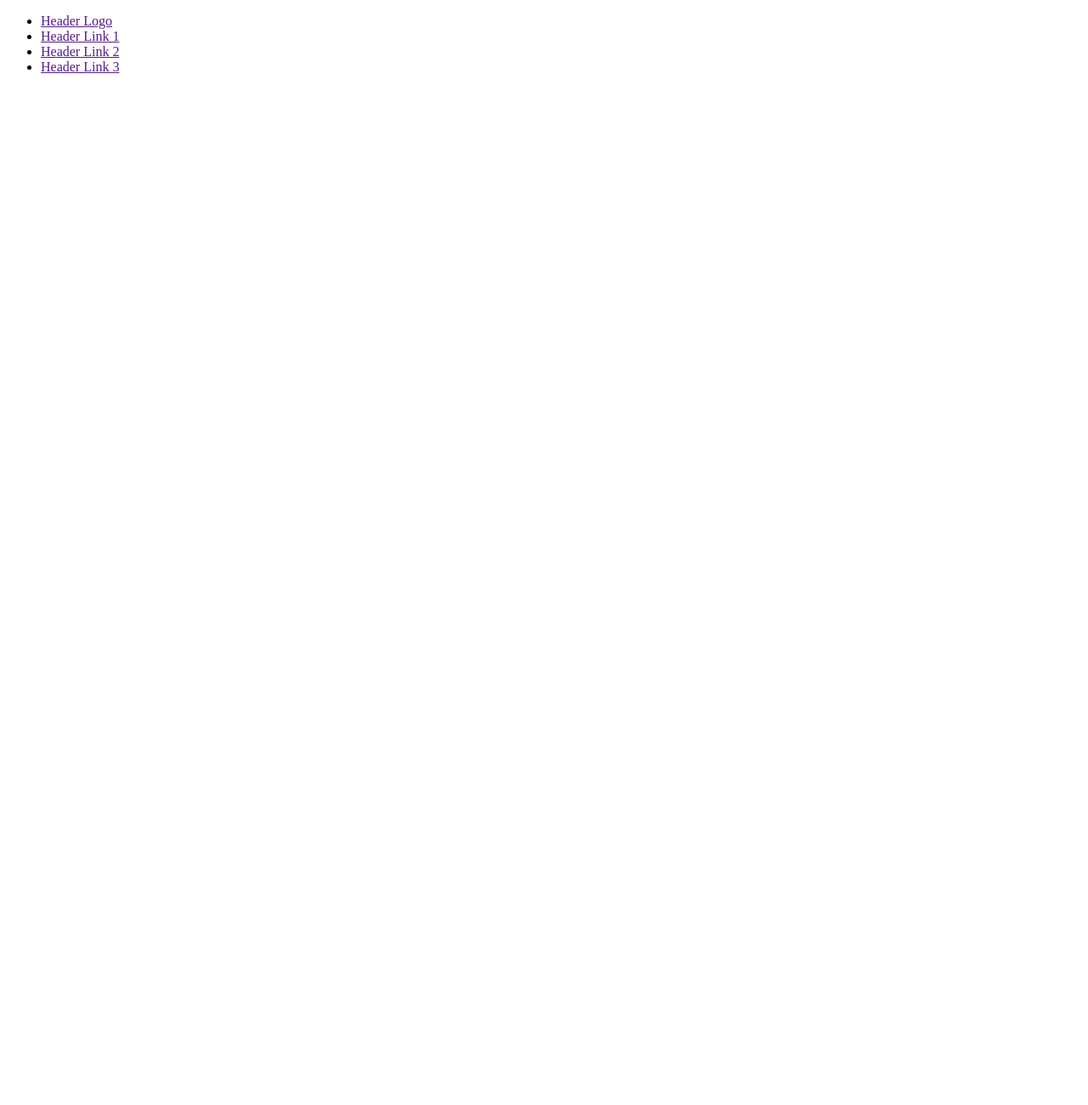
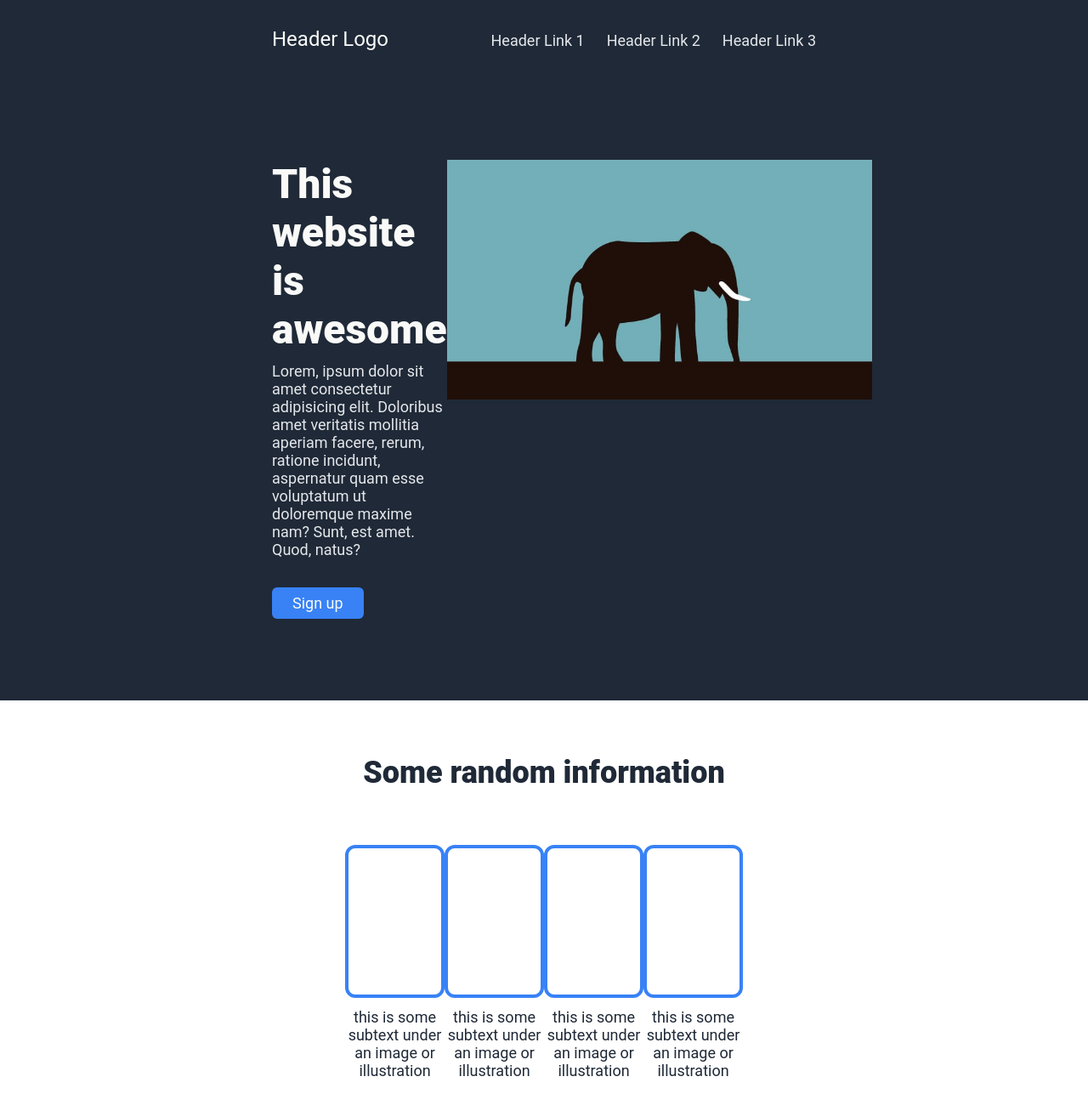
Before and after one commit to nimshrestha/Landing-Page-revamp, a plain HTML site: page index.html in a window 1280 px wide. Shown: the top 1300 px of the page at 85% size. Before the commit the page ends 800 px from the top, so only its background shows below. Drawn offline with Linux system fonts and the light colour scheme.

Commit message:
Add CSS to HTML

```diff
--- a/index.html
+++ b/index.html
@@ -9,15 +9,59 @@
 <body>
     <nav>
         <ul class="header-container">
-            <li class=" header-logo"><a href="">Header Logo</a></li>
+            <li class="header-logo"><a href="">Header Logo</a></li>
             <li class="header-links"><a href="">Header Link 1</a></li>
             <li class="header-links"><a href="">Header Link 2</a></li>
             <li class="header-links"><a href="">Header Link 3</a></li>
 
         </ul>
+    </nav>
+    <div class="hero-container">
+        <div class="hero-text">
+            <div class="hero-title">This website is awesome</div>
+            <div class="hero-description">Lorem, ipsum dolor sit amet consectetur adipisicing elit. Doloribus amet veritatis mollitia aperiam facere, rerum, ratione incidunt, aspernatur quam esse voluptatum ut doloremque maxime nam? Sunt, est amet. Quod, natus?</div>
+            <div class="hero-button"><button>Sign up</button></div>
+        </div>
+        <div class="hero-image"><img src="./images/random.jpg" alt="a random silhouette of an elephant"></div>
 
-
-    </nav>
+    </div>
+    <div class="information-container">
+        <div class="information-title">Some random information</div>
+        <div class="information-body">
+            <div class="information-card">
+                <div class="information-image"></div>
+                <div class="information-subtext">this is some subtext under an image or illustration</div>
+            </div>
+            <div class="information-card">
+                <div class="information-image"></div>
+                <div class="information-subtext">this is some subtext under an image or illustration</div>
+            </div>
+            <div class="information-card">
+                <div class="information-image"></div>
+                <div class="information-subtext">this is some subtext under an image or illustration</div>
+            </div>
+            <div class="information-card">
+                <div class="information-image"></div>
+                <div class="information-subtext">this is some subtext under an image or illustration</div>
+            </div>
+        </div>
+    </div>
+    <div class="quote-container">
+        <div class="quote-body">This is an inspiring quote or a testimonial from a customer. Maybe it's just filling up space, or maybe people will actually read it. Who knows? All I know is that it looks nice.</div>
+        <div class="quote-aurthor">-Thor, God of Thunder</div>
+    </div>
+    <div class="cta-container">
+        <div class="cta-body">
+            <div class="cta-text">
+                <div class="cta-title">Call to action! It's time!</div>
+                <div class="cta-subtext">Sign up for our product by clicking that button right over there!</div>
+            </div>
+            <div class="cta-button"><button>Sign up</button></div>
+        </div>
+    </div>
+    <div class="footer-container">
+        <div class="footer-text">Copyright The Odin Project 2021</div>
+    </div>
 
 </body>
 </html>
--- a/styles.css
+++ b/styles.css
@@ -0,0 +1,192 @@
+*, body {
+    width: auto;
+    margin: 0;
+    padding: 0;
+    box-sizing: border-box;
+    font-family: Roboto;
+    font-size: 18px;
+    color: #e5e7eb;
+}
+
+.header-container {
+    margin: 0;
+    padding: 32px 320px;
+    background-color: #1f2937;
+    list-style-type: none;
+    display: flex;
+    align-items: baseline;
+    gap: 26px;
+}
+
+.header-container a {
+    text-decoration: none;
+    color: #e5e7eb;
+}
+
+.header-logo a {
+    font-size: 24px;
+    color: #f9faf8;
+
+}
+
+.header-container .header-logo {
+    margin-right: auto;
+}
+.hero-container {
+    padding: 96px 320px;
+
+    background-color: #1f2937;
+    display: flex;
+    justify-content: space-between;
+    /* gap: 50px; */
+    align-items: flex-start;
+}
+
+.hero-text {
+    display: flex;
+    flex-direction: column;
+    gap: 10px;
+    justify-content: center;
+    width: 480px;
+}
+
+.hero-text .hero-title {
+    font-size: 48px;
+    font-weight: 900;
+    color: #f9faf8;
+}
+
+.hero-text .hero-button {
+    margin-top: 24px;
+
+
+}
+
+.hero-button button {
+    background-color: #3882f6;
+    border-style: none;
+    border-radius: 6px;
+    color: #f9faf8;
+    font-size: 18px;
+    padding: 8px 24px;
+}
+
+.hero-image img{
+   width: 500px;
+
+}
+
+.information-container {
+    padding: 64px 320px;
+
+    display: flex;
+    flex-direction: column;
+    gap: 64px;
+
+}
+
+.information-title {
+    font-size: 36px;
+    font-weight: 900;
+    color: #1f2937;
+    text-align: center;
+}
+
+.information-body {
+    display: flex;
+    justify-content: space-between;
+    padding: 0px 86px;
+    /* gap: 16px; */
+
+}
+
+.information-card {
+    width: 180px;
+    display: flex;
+    flex-direction: column;
+
+    gap: 12px;
+}
+
+.information-image {
+
+    border: 4px solid #3882f6;
+    border-radius: 12px;
+    height: 180px;
+}
+
+.information-subtext {
+    color: #1f2937;
+    text-align: center;
+
+}
+
+.quote-container {
+    padding: 96px 320px;
+    display: flex;
+    flex-direction: column;
+    background-color: #e5e7eb;
+    gap: 12px;
+
+}
+
+.quote-body {
+    font-size: 36px;
+    font-style: italic;
+    color: #1f2937;
+    padding: 0px 86px;
+
+}
+
+.quote-aurthor {
+    font-size: 24px;
+    color: #1f2937;
+    font-weight: bold;
+    align-self: flex-end;
+    padding: 0px 86px;
+}
+
+.cta-container {
+    padding: 96px 320px;
+}
+
+.cta-body {
+    display: flex;
+    background-color: #3882f6;
+    padding: 64px 86px;
+    justify-content: space-between;
+    border-radius: 12px;
+
+}
+
+.cta-text {
+    display: flex;
+    flex-direction: column;
+    gap: 12px;
+}
+
+.cta-title {
+    font-size: 24px;
+    font-weight: bold;
+    color:#f9faf8
+}
+
+.cta-button button{
+    background-color: #3882f6;
+    border-style: solid;
+    border-radius: 6px;
+    border-color: #f9faf8;
+    color: #f9faf8;
+    font-size: 18px;
+    padding: 8px 24px;
+}
+
+.footer-container {
+    padding: 32px 320px;
+    background-color: #1f2937;
+    text-align: center;
+}
+
+.footer-text {
+    color:#f9faf8;
+}
```
